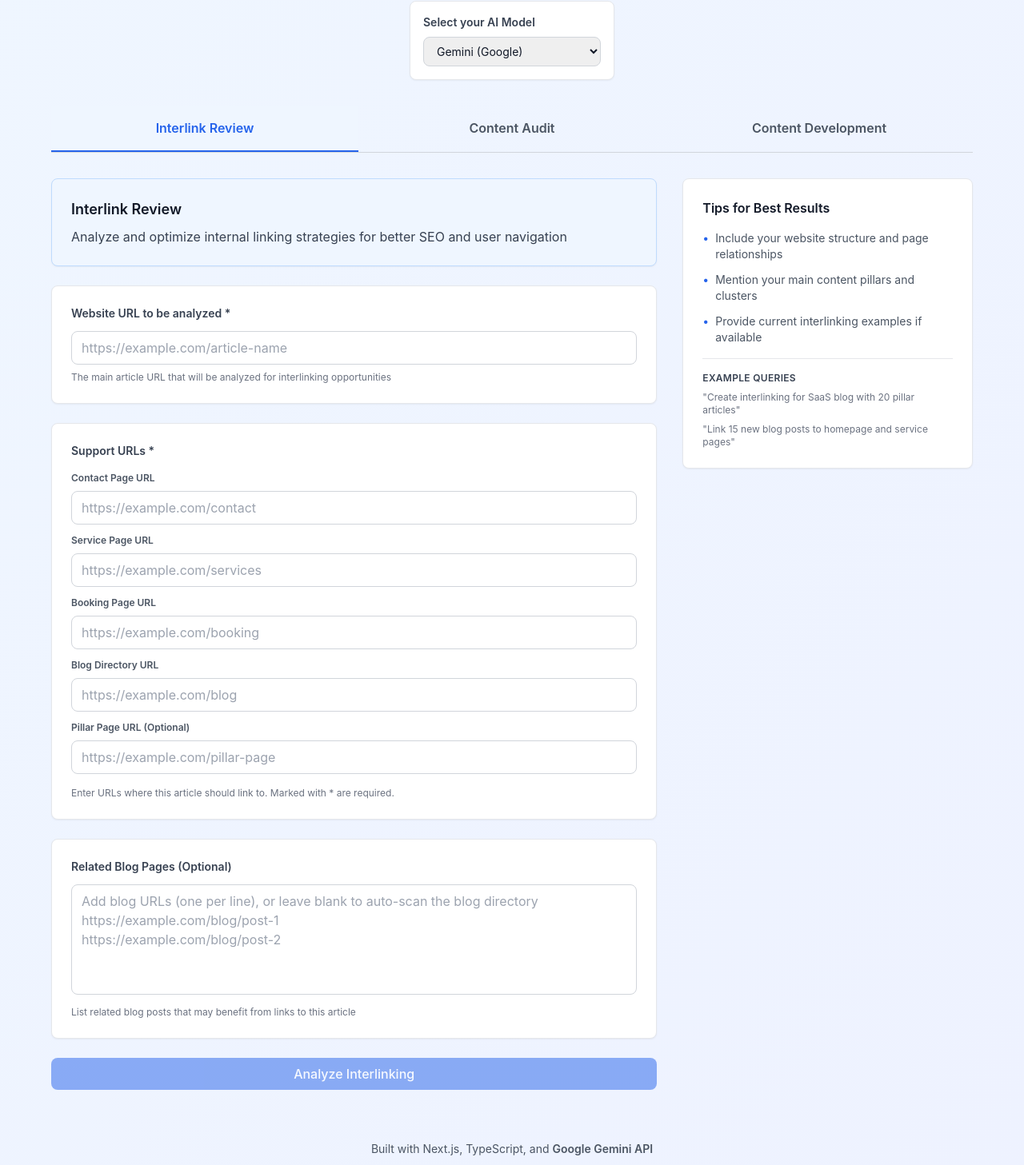
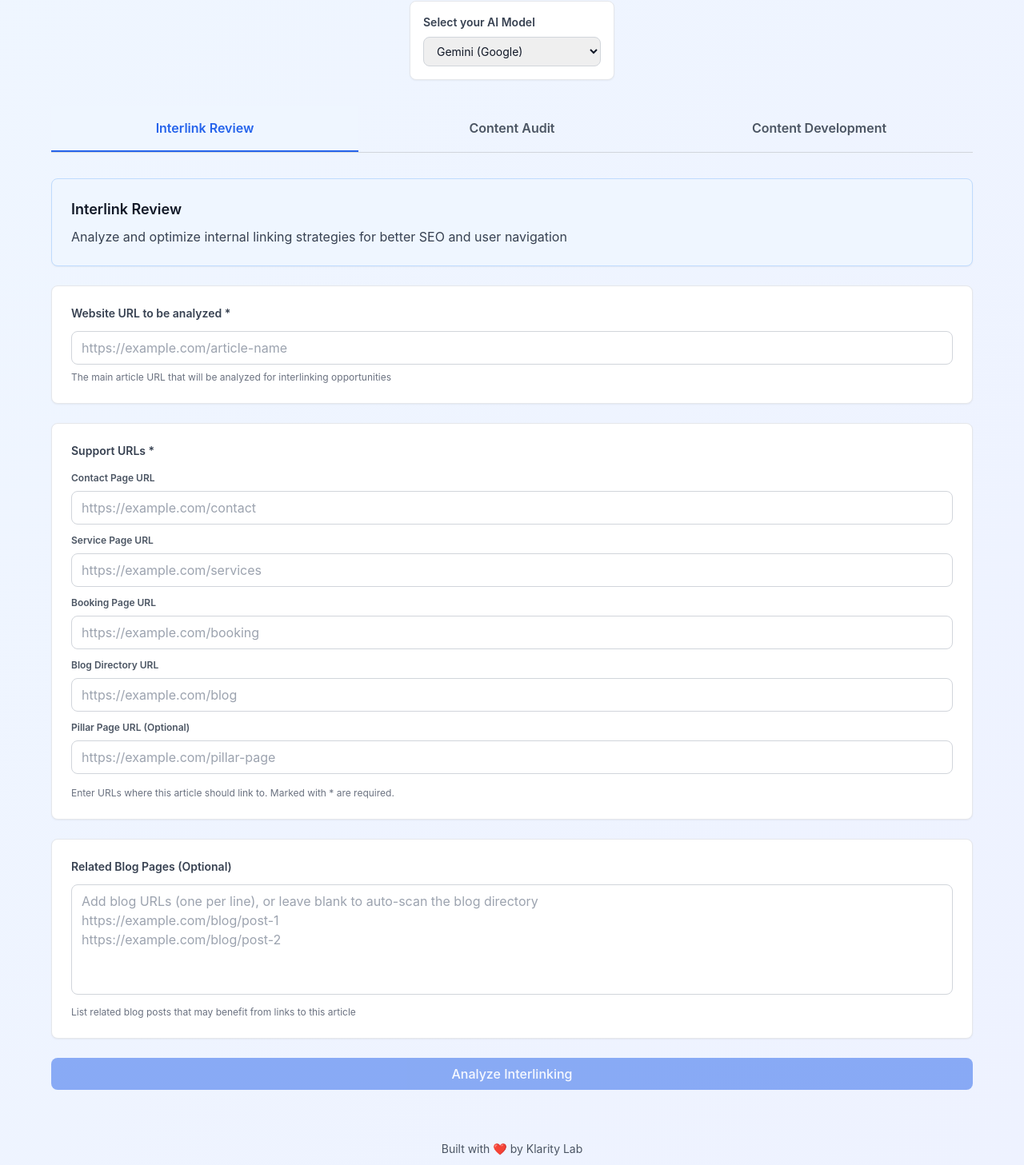
Before and after one commit to riaacordero/klaritylab-seo-studio, a Next.js app: page / in a window 1280 px wide. Shown: the part 155-1612 px from the top of the page at 80% size. Built offline with nearby package versions, Linux system fonts and the light colour scheme.

Commit message:
Removed the "tips" section to maximize space

```diff
--- a/components/AgentInterface.tsx
+++ b/components/AgentInterface.tsx
@@ -4,7 +4,7 @@ import { useState } from 'react';
 import { AgentResponse } from '@/app/api/agent/ask/route';
 
 type TabType = 'interlink' | 'audit' | 'develop';
-type DevelopmentSubtab = 'brief' | 'content' | 'copywriting';
+type DevelopmentSubtab = 'brief' | 'copywriting';
 type CopywritingType = 'blog' | 'homepage' | 'essential' | 'faq';
 
 interface TabState {
@@ -288,31 +288,6 @@ Topical Map Context:
 ${devState.topicalMapText || '[Topical map file uploaded]'}
 
 Cluster Keywords: ${devState.clusterKeywords}`;
-        } else if (devState.subtab === 'content') {
-          // Content Development from Brief
-          maxTokens = 5000;
-
-          if (!devState.contentBrief.trim()) {
-            setCurrentTab({
-              loading: false,
-              error: 'Please paste the content brief or go back to the "Content Brief" tab to generate one',
-            });
-            return;
-          }
-
-          prompt = `Using the following content brief, develop a comprehensive, well-structured article that:
-
-1. Follows the brief's outline and structure
-2. Incorporates the emotional hook for the target audience
-3. Answers all questions posed in the brief
-4. Integrates expert knowledge and insights
-5. Is SEO-optimized with keyword integration
-6. Includes proper headings, subheadings, and formatting
-7. Has a compelling introduction and conclusion
-8. Includes a call-to-action if appropriate
-
-Content Brief:
-${devState.contentBrief}`;
         } else if (devState.subtab === 'copywriting') {
           // Copywriting Section
           maxTokens = 5000;
@@ -543,8 +518,6 @@ Provide detailed copy for each essential page section.`;
         const devState = developTab as DevelopmentState;
         if (devState.subtab === 'brief') {
           return 'Generate content briefs for topical experts to develop high-quality, expert-driven content';
-        } else if (devState.subtab === 'content') {
-          return 'Develop full articles from content briefs with expert knowledge integration';
         } else {
           return 'Professional copywriting for blogs, homepages, essential pages, and FAQs optimized for AI Overviews and E-E-A-T';
         }
@@ -691,9 +664,9 @@ Provide detailed copy for each essential page section.`;
         </div>
 
         {/* Main Content Grid */}
-        <div className="grid grid-cols-1 lg:grid-cols-3 gap-8">
+        <div className="grid grid-cols-1 gap-8">
           {/* Input Section */}
-          <div className="lg:col-span-2">
+          <div>
             <form onSubmit={handleSubmit} className="space-y-6">
               {/* Tab Description */}
               <div className="card p-6 bg-blue-50 border border-blue-200">
@@ -862,7 +835,7 @@ Provide detailed copy for each essential page section.`;
                   {/* Development Subtabs */}
                   <div className="card p-4 border-b-2 border-gray-200 bg-gray-50">
                     <div className="flex gap-2 sm:gap-0">
-                      {(['brief', 'content', 'copywriting'] as DevelopmentSubtab[]).map((subtab) => (
+                      {(['brief', 'copywriting'] as DevelopmentSubtab[]).map((subtab) => (
                         <button
                           key={subtab}
                           type="button"
@@ -894,7 +867,7 @@ Provide detailed copy for each essential page section.`;
                             }
                           }}
                         >
-                          {subtab === 'brief' ? 'Content Brief' : subtab === 'content' ? 'Develop Content' : 'Copywriting'}
+                          {subtab === 'brief' ? 'Content Brief' : 'Copywriting'}
                         </button>
                       ))}
                     </div>
@@ -1008,42 +981,6 @@ Provide detailed copy for each essential page section.`;
                     </>
                   )}
 
-                  {/* Develop Content Subtab */}
-                  {(developTab as DevelopmentState).subtab === 'content' && (
-                    <>
-                      {/* Content Brief Input */}
-                      <div className="card p-6">
-                        <label className="block text-sm font-semibold text-gray-700 mb-3">
-                          Content Brief *
-                        </label>
-                        <textarea
-                          value={(developTab as DevelopmentState).contentBrief}
-                          onChange={(e) => setCurrentTab({ contentBrief: e.target.value })}
-                          placeholder={
-                            'Paste the content brief here. You can:\n\n1. Generate one from the "Content Brief" tab above\n2. Paste a previously generated brief\n3. Paste a brief from another source\n\nThe AI will use this brief to develop a comprehensive article.'
-                          }
-                          rows={8}
-                          className="input-field resize-none"
-                          disabled={currentTab.loading}
-                        />
-                        <p className="text-xs text-gray-500 mt-2">
-                          Paste the content brief that was previously generated. This will be used as a guide for content development.
-                        </p>
-                      </div>
-
-                      {/* Info Box */}
-                      <div className="card p-6 bg-blue-50 border border-blue-200">
-                        <h3 className="text-sm font-semibold text-gray-900 mb-2">How This Works</h3>
-                        <ol className="text-xs text-gray-700 space-y-2 list-decimal list-inside">
-                          <li>Start with the <strong>Content Brief</strong> tab to generate a brief from your topical map</li>
-                          <li>Copy the generated brief below (or paste your own brief)</li>
-                          <li>Let the AI develop a full article following the brief structure</li>
-                          <li>The AI will incorporate the emotional hook, outline, and expert questions into the final article</li>
-                        </ol>
-                      </div>
-                    </>
-                  )}
-
                   {/* Copywriting Subtab */}
                   {(developTab as DevelopmentState).subtab === 'copywriting' && (
                     <>
@@ -1333,15 +1270,11 @@ Provide detailed copy for each essential page section.`;
                           (developTab as DevelopmentState).pageTitles.trim() &&
                           (developTab as DevelopmentState).clusterKeywords.trim()
                         )
-                      : (developTab as DevelopmentState).subtab === 'content'
+                      : (developTab as DevelopmentState).copywritingType === 'blog'
                       ? !(developTab as DevelopmentState).contentBrief.trim()
-                      : (developTab as DevelopmentState).subtab === 'copywriting'
-                      ? (developTab as DevelopmentState).copywritingType === 'blog'
-                        ? !(developTab as DevelopmentState).contentBrief.trim()
-                        : (developTab as DevelopmentState).copywritingType === 'faq'
-                        ? !((developTab as DevelopmentState).serpQuestionsFile && (developTab as DevelopmentState).audienceAnalysisFile)
-                        : !((developTab as DevelopmentState).websiteUrl.trim())
-                      : false
+                      : (developTab as DevelopmentState).copywritingType === 'faq'
+                      ? !((developTab as DevelopmentState).serpQuestionsFile && (developTab as DevelopmentState).audienceAnalysisFile)
+                      : !((developTab as DevelopmentState).websiteUrl.trim())
                     : false)
                 }
                 className="w-full btn-primary disabled:opacity-50 disabled:cursor-not-allowed"
@@ -1357,8 +1290,6 @@ Provide detailed copy for each essential page section.`;
                   'Analyze Content'
                 ) : (developTab as DevelopmentState).subtab === 'brief' ? (
                   'Generate Content Brief'
-                ) : (developTab as DevelopmentState).subtab === 'content' ? (
-                  'Develop Article'
                 ) : (developTab as DevelopmentState).copywritingType === 'blog' ? (
                   'Generate Blog Article'
                 ) : (developTab as DevelopmentState).copywritingType === 'faq' ? (
@@ -1371,89 +1302,6 @@ Provide detailed copy for each essential page section.`;
               </button>
             </form>
           </div>
-
-          {/* Sidebar - Tips */}
-          <aside className="lg:col-span-1">
-            <div className="card p-6 space-y-4 sticky top-4">
-              <h3 className="font-semibold text-gray-900">Tips for Best Results</h3>
-              <ul className="text-sm text-gray-600 space-y-3">
-                {activeTab === 'interlink' && (
-                  <>
-                    <li className="flex gap-2">
-                      <span className="text-blue-600">•</span>
-                      <span>Include your website structure and page relationships</span>
-                    </li>
-                    <li className="flex gap-2">
-                      <span className="text-blue-600">•</span>
-                      <span>Mention your main content pillars and clusters</span>
-                    </li>
-                    <li className="flex gap-2">
-                      <span className="text-blue-600">•</span>
-                      <span>Provide current interlinking examples if available</span>
-                    </li>
-                  </>
-                )}
-                {activeTab === 'audit' && (
-                  <>
-                    <li className="flex gap-2">
-                      <span className="text-blue-600">•</span>
-                      <span>Paste your content verbatim for accurate analysis</span>
-                    </li>
-                    <li className="flex gap-2">
-                      <span className="text-blue-600">•</span>
-                      <span>Include target keywords you want to rank for</span>
-                    </li>
-                    <li className="flex gap-2">
-                      <span className="text-blue-600">•</span>
-                      <span>Mention your audience and page purpose</span>
-                    </li>
-                  </>
-                )}
-                {activeTab === 'develop' && (
-                  <>
-                    <li className="flex gap-2">
-                      <span className="text-blue-600">•</span>
-                      <span>Define your target audience clearly</span>
-                    </li>
-                    <li className="flex gap-2">
-                      <span className="text-blue-600">•</span>
-                      <span>Include target keywords and search intent</span>
-                    </li>
-                    <li className="flex gap-2">
-                      <span className="text-blue-600">•</span>
-                      <span>Specify desired content length and format</span>
-                    </li>
-                  </>
-                )}
-              </ul>
-
-              <div className="pt-4 border-t border-gray-200">
-                <h4 className="text-xs font-semibold text-gray-700 uppercase tracking-wide mb-2">
-                  Example Queries
-                </h4>
-                <div className="text-xs text-gray-500 space-y-2">
-                  {activeTab === 'interlink' && (
-                    <>
-                      <p>&quot;Create interlinking for SaaS blog with 20 pillar articles&quot;</p>
-                      <p>&quot;Link 15 new blog posts to homepage and service pages&quot;</p>
-                    </>
-                  )}
-                  {activeTab === 'audit' && (
-                    <>
-                      <p>&quot;Audit this landing page for keyword optimization&quot;</p>
-                      <p>&quot;Review this article for technical SEO issues&quot;</p>
-                    </>
-                  )}
-                  {activeTab === 'develop' && (
-                    <>
-                      <p>&quot;Write 2000-word blog post about SaaS pricing&quot;</p>
-                      <p>&quot;Create product page copy for B2B software&quot;</p>
-                    </>
-                  )}
-                </div>
-              </div>
-            </div>
-          </aside>
         </div>
 
         {/* Response Section */}
@@ -1602,29 +1450,7 @@ Provide detailed copy for each essential page section.`;
 
         {/* Footer */}
         <footer className="text-center mt-16 text-sm text-gray-600">
-          <p>
-            Built with Next.js, TypeScript, and{' '}
-            <span className="font-semibold">Google Gemini API</span>
-          </p>
-          <p className="mt-2">
-            <a
-              href="https://aistudio.google.com/app/apikey"
-              target="_blank"
-              rel="noopener noreferrer"
-              className="transition-colors duration-200"
-              style={{ color: '#0065F4' }}
-              onMouseEnter={(e) => {
-                e.currentTarget.style.color = 'rgba(0, 101, 244, 0.2)';
-                e.currentTarget.style.textDecoration = 'underline';
-              }}
-              onMouseLeave={(e) => {
-                e.currentTarget.style.color = '#0065F4';
-                e.currentTarget.style.textDecoration = 'none';
-              }}
-            >
-              Get your free Gemini API key
-            </a>
-          </p>
+          <p>Built with ❤️ by Klarity Lab</p>
         </footer>
       </div>
     </div>
```
